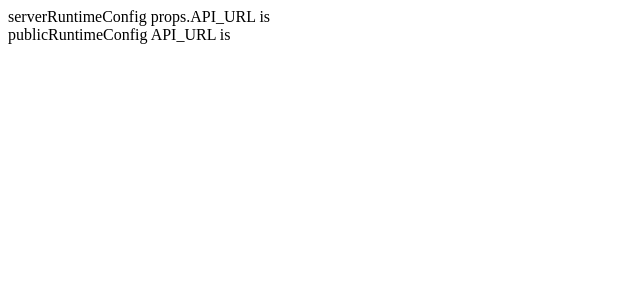
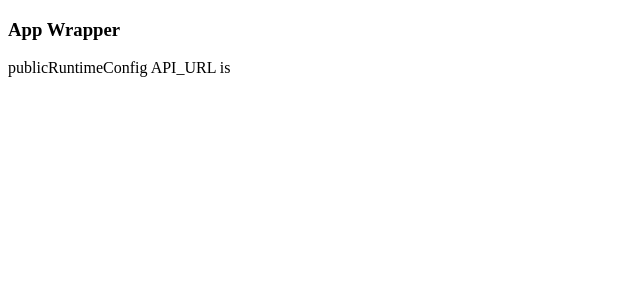
Before and after one commit to eriksecker/nextjs-runtime-envs, a Next.js app: page / in a window 1280 px wide. Shown: the top 300 px of the page, without its empty margins (0-640 px from the left). Built offline with nearby package versions, Linux system fonts and the light colour scheme.

Commit message:
Adding an _app wrapper to pages

```diff
--- /dev/null
+++ b/pages/_app.js
@@ -0,0 +1,27 @@
+import NextApp from 'next/app';
+
+class App extends NextApp {
+	static async getInitialProps(appContext) {
+		const appProps = await NextApp.getInitialProps(appContext);
+
+		return {
+			...appProps,
+		}
+	}
+
+	render() {
+		const {
+			Component,
+			pageProps,
+		} = this.props;
+
+		return (
+			<div>
+				<h3>App Wrapper</h3>
+				<Component {...pageProps} />
+			</div>
+		);
+	}
+}
+
+export default App;
--- a/pages/index.js
+++ b/pages/index.js
@@ -10,7 +10,6 @@ const { API_URL } = publicRuntimeConfig
 const Home = (props) => {
   return (
 		<div>
-			<div>serverRuntimeConfig props.API_URL is {props.API_URL}</div>
 			<div>publicRuntimeConfig API_URL is {API_URL}</div>
 		</div>
 	)
```
